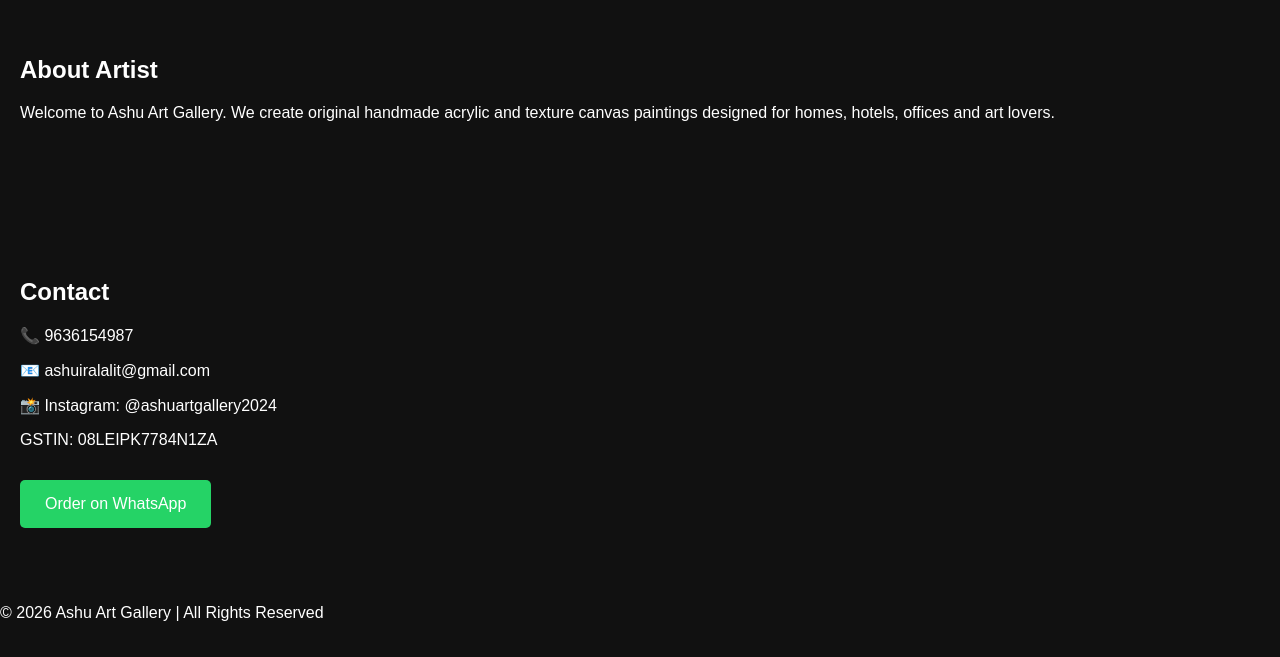
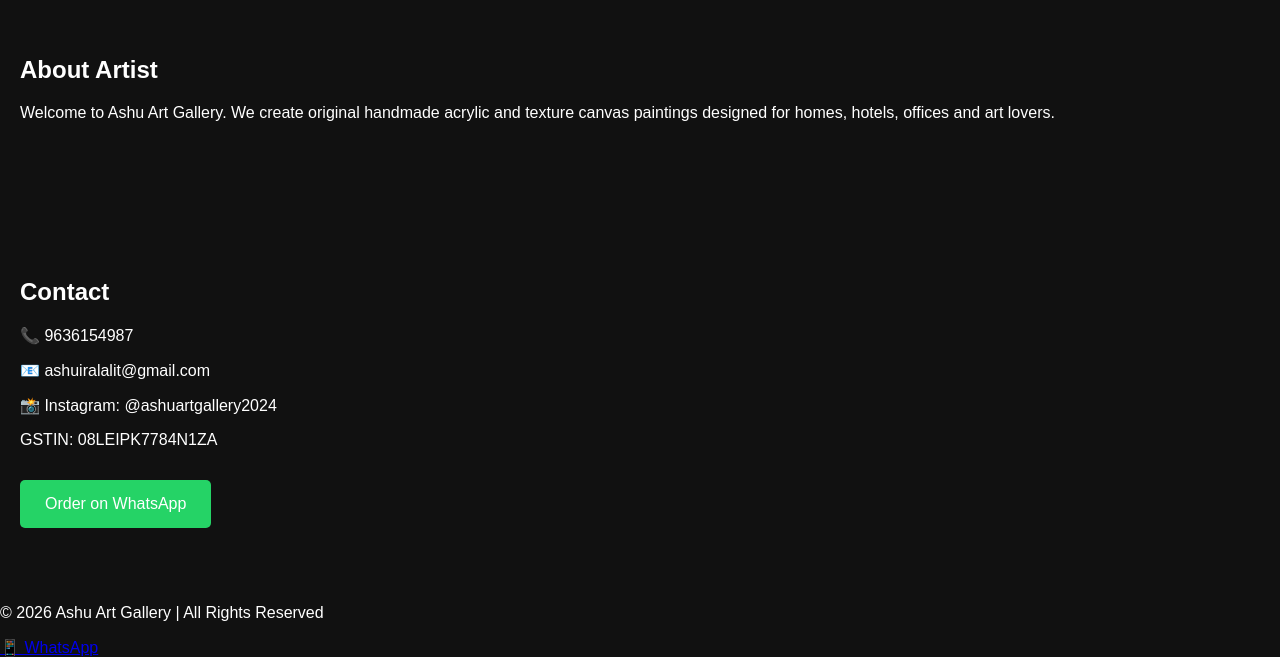
Before and after one commit to ashuiralalit-create/ashuartgallery2026, a plain HTML site: page index.html in a window 1280 px wide. Shown: the part 1634-2291 px from the top of the page. Drawn offline with Linux system fonts and the light colour scheme.

Commit message:
Update index.html
Update index.html

```diff
--- a/index.html
+++ b/index.html
@@ -64,6 +64,8 @@
 <footer>
     <p>© 2026 Ashu Art Gallery | All Rights Reserved</p>
 </footer>
-
+<a href="https://wa.me/919636154987" class="floating-whatsapp" target="_blank">
+📱 WhatsApp
+</a>
 </body>
 </html>
```
